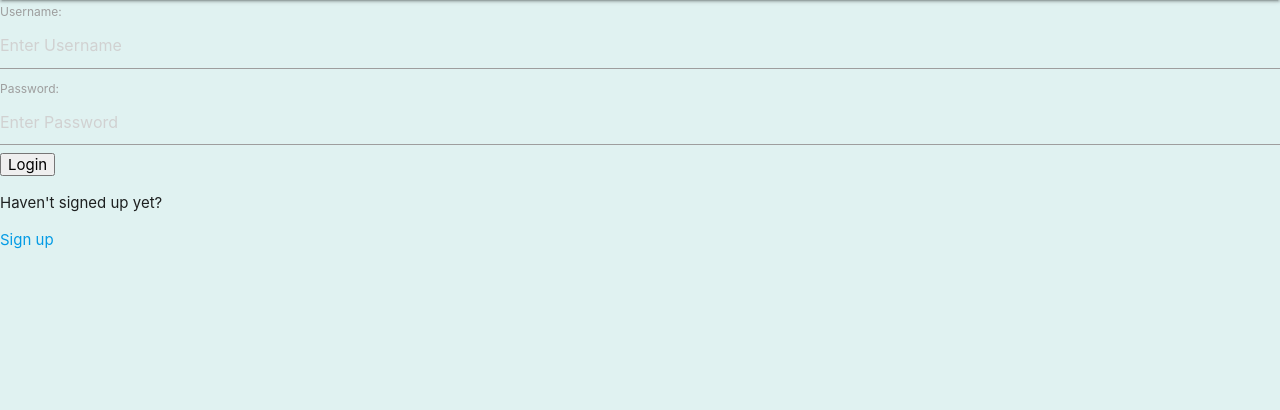
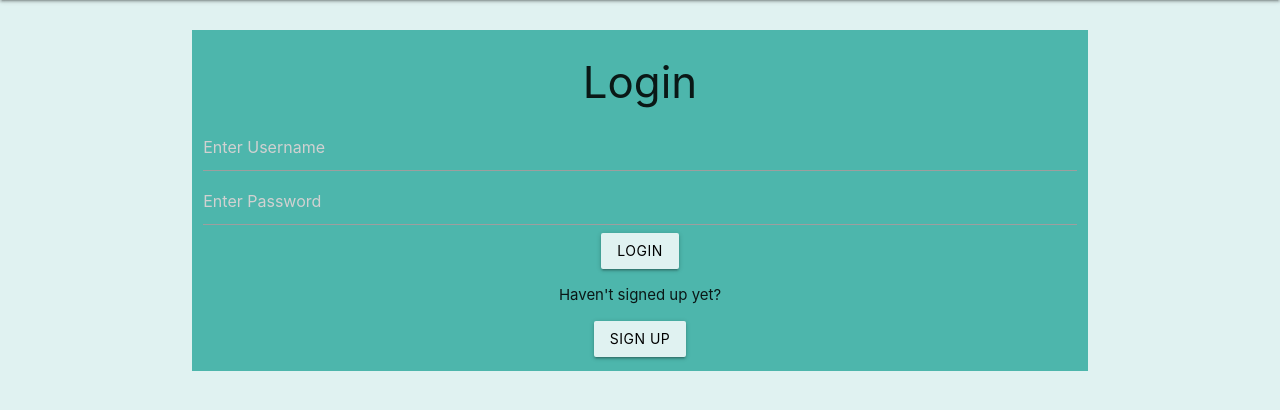
Before and after one commit to WallachianMihai/Proiect_MIP, a Django app: page /login/ in a window 1280 px wide. Shown: the part 64-474 px from the top of the page. Run offline with Django 4.2, Linux system fonts and the light colour scheme.

Commit message:
implement login form ui

```diff
--- a/djangoProject/base/templates/base/login_register.html
+++ b/djangoProject/base/templates/base/login_register.html
@@ -7,16 +7,24 @@
     <form method="POST" action="">
         {% csrf_token %}
 
-        <label>Username:</label>
-        <input type="text" name="username" placeholder="Enter Username" />
+        <div class="container">
+            <div class="row center teal lighten-2" style="margin-top: 2em">
+                <div>
+                    <h3 class="col s12 center">Login</h3>
+                    <div class="col s12">
+                        <input type="text" name="username" placeholder="Enter Username" />
+                    </div>
+                    <div class="col s12">
+                        <input type="password" name="password" placeholder="Enter Password" />
+                    </div>
 
-        <label>Password:</label>
-        <input type="text" name="password" placeholder="Enter Password" />
+                    <input class=" waves-effect btn teal lighten-5 black-text z-depth-1" type="submit" value="Login"/>
 
-        <input type="submit" value="Login"/>
-
-        <p>Haven't signed up yet?</p>
-        <a href="{% url 'register' %}">Sign up</a>
+                    <p>Haven't signed up yet?</p>
+                    <a class=" waves-effect btn teal lighten-5 black-text z-depth-1" style="margin-bottom: 1em" href="{% url 'register' %}">Sign up</a>
+                </div>
+            </div>
+        </div>
     </form>
 </div>
 {% else %}
--- a/djangoProject/base/templates/base/question_form.html
+++ b/djangoProject/base/templates/base/question_form.html
@@ -24,7 +24,7 @@
                       <input placeholder="Your Description" name="description" type="text" class="validate">
                     </div>
                     <div class="col s12 center" style="margin-bottom: 2em">
-                        <input class="center waves-effect btn teal z-depth-1" type="submit" value="Submit" />
+                        <input class="center waves-effect btn teal lighten-5 z-depth-1" type="submit" value="Submit" />
                     </div>
                 </div>
         </form>
```
Also changed, not shown: djangoProject/base/templates/base/home.html (+2 -8 lines).
